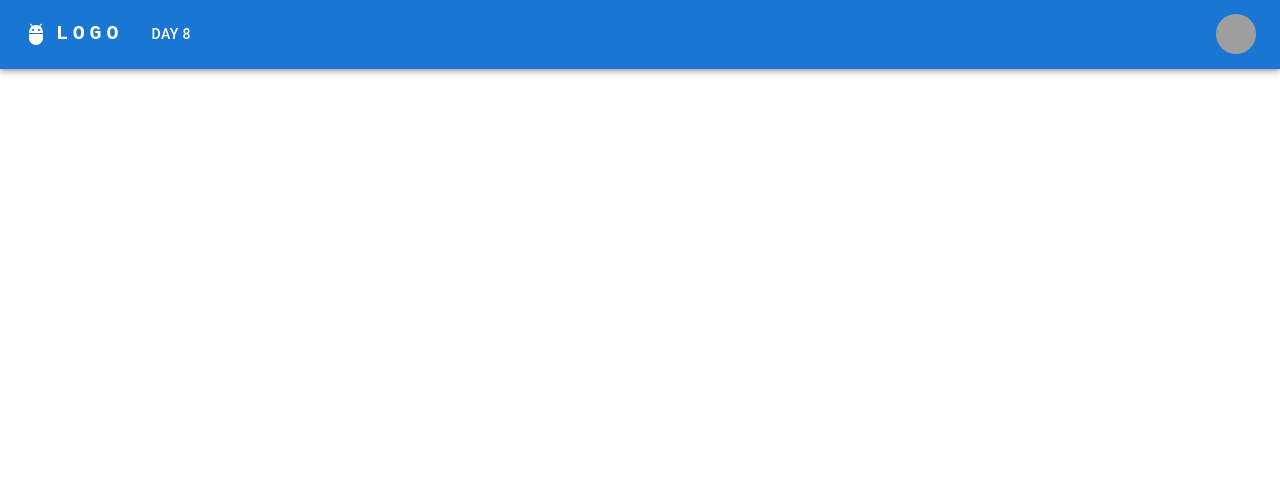
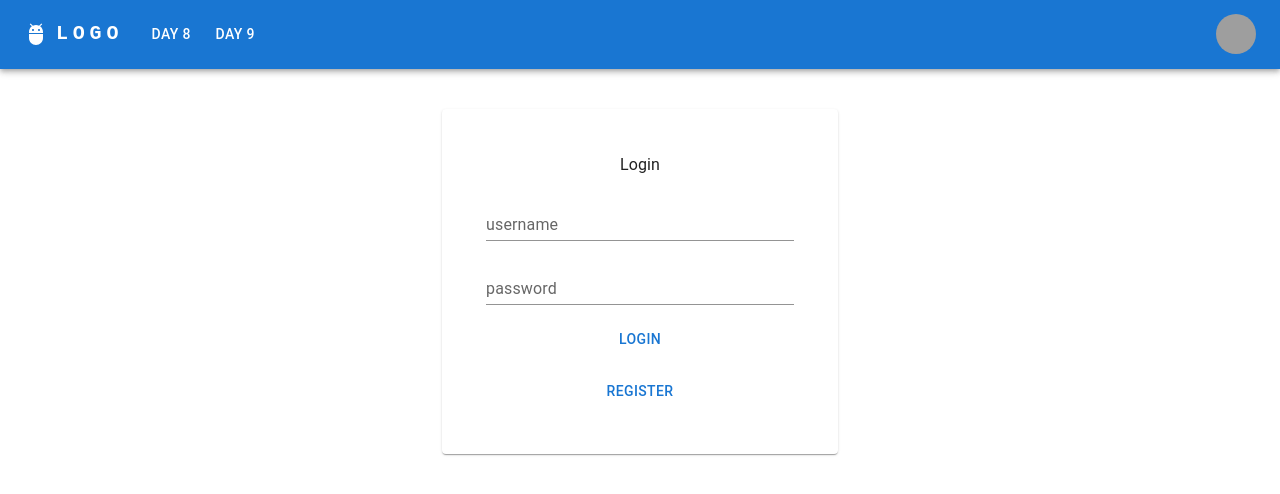
Before and after one commit to zckwzk/bootcampfrontend, a React (Create React App) app: page /day9 in a window 1280 px wide. Before the commit this address had no page. Shown: the top 494 px of the page. Built offline with nearby package versions, Linux system fonts and the light colour scheme; grey boxes are pictures that could not be loaded.

Commit message:
day 9 login register

```diff
--- a/src/App.js
+++ b/src/App.js
@@ -3,6 +3,8 @@ import "./App.css";
 import { Route, Routes, useParams } from "react-router-dom";
 import ResponsiveAppBar from "./components/ResponsiveAppBar";
 import Day8 from "./pages/Day8";
+import Day9 from "./pages/Day9";
+import RegisterPage from "./pages/RegisterPage";
 
 function App() {
   return (
@@ -12,6 +14,8 @@ function App() {
       <Routes>
         <Route path="/" element={<Day8 />} />
         <Route path="/day8" element={<Day8 />} />
+        <Route path="/day9" element={<Day9 />} />
+        <Route path="/register" element={<RegisterPage />} />
       </Routes>
     </>
   );
--- /dev/null
+++ b/src/pages/Day9.js
@@ -0,0 +1,29 @@
+import React from 'react'
+import { Container, Typography, Button, Paper, TextField, Stack } from "@mui/material";
+import IconButton from '@mui/material/IconButton';
+import Visibility from '@mui/icons-material/Visibility';
+import VisibilityOff from '@mui/icons-material/VisibilityOff';
+
+function Day9() {
+  const [data, setData] = React.useState({username: "", password: ""});
+  const [showPassword, setShowPassword] = React.useState(false);
+
+  const handleClickShowPassword = () => setShowPassword((show) => !show);
+  return (
+    <Container  maxWidth="xs" sx={{ padding: 5 }}>
+        <Paper sx={{padding: 3}}>
+            <Stack sx={{ padding: "20px" }} spacing={2}>
+                <Typography textAlign={"center"}>Login</Typography>
+
+                <TextField id="username" label="username" variant="standard" value={data.username} onChange={e => setData(prev => ({ username: e.target.value, password: prev.password}))} />
+                <TextField  id="password" label="password" variant="standard"  value={data.password}  type='password' onChange={e => setData(prev => ({ password: e.target.value, username: prev.username}))} />
+
+                <Button>Login</Button>
+                <Button>Register</Button>
+            </Stack>
+        </Paper>
+    </Container>
+  )
+}
+
+export default Day9
--- /dev/null
+++ b/src/pages/RegisterPage.js
@@ -0,0 +1,29 @@
+import React from 'react'
+import { Container, Typography, Button, Paper, TextField, Stack } from "@mui/material";
+import IconButton from '@mui/material/IconButton';
+import Visibility from '@mui/icons-material/Visibility';
+import VisibilityOff from '@mui/icons-material/VisibilityOff';
+
+function RegisterPage() {
+  const [data, setData] = React.useState({username: "", password: ""});
+  const [showPassword, setShowPassword] = React.useState(false);
+
+  const handleClickShowPassword = () => setShowPassword((show) => !show);
+  return (
+    <Container  maxWidth="xs" sx={{ padding: 5 }}>
+        <Paper sx={{padding: 3}}>
+            <Stack sx={{ padding: "20px" }} spacing={2}>
+                <Typography textAlign={"center"}>Login</Typography>
+
+                <TextField id="username" label="username" variant="standard" value={data.username} onChange={e => setData(prev => ({ username: e.target.value, password: prev.password}))} />
+                <TextField  id="password" label="password" variant="standard"  value={data.password}  type='password' onChange={e => setData(prev => ({ password: e.target.value, username: prev.username}))} />
+
+                <Button>Login</Button>
+                <Button>Register</Button>
+            </Stack>
+        </Paper>
+    </Container>
+  )
+}
+
+export default RegisterPage
--- a/src/utils/menu.js
+++ b/src/utils/menu.js
@@ -1,5 +1,6 @@
 const navMenu = [
-    { label: "Day 8", link: "/day8" }
+    { label: "Day 8", link: "/day8" },
+    { label: "Day 9", link: "/day9" }
 ];
 
 export {navMenu}
```
